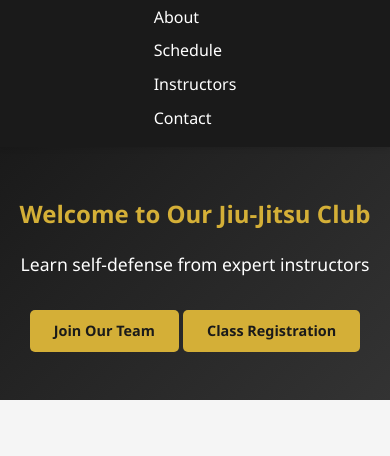
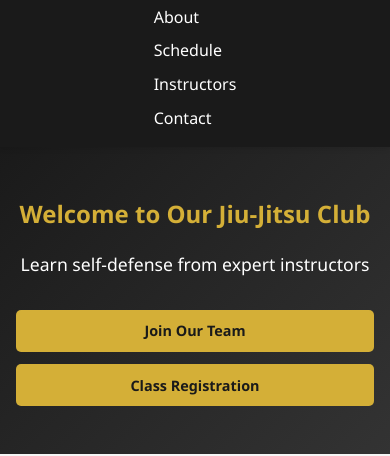
Before and after one commit to APV110/jiu-jitsu-club, a plain HTML site: page index.html in a window 390 px wide. Shown: the part 94-550 px from the top of the page. Drawn offline with Linux system fonts and the light colour scheme.

Commit message:
Update CSS - make hero buttons equal size and improve mobile spacing

```diff
--- a/css/style.css
+++ b/css/style.css
@@ -84,6 +84,18 @@ body {
 .hero-content p {
     font-size: 1.3rem;
     margin-bottom: 2rem;
+}
+
+.hero-buttons {
+    display: flex;
+    gap: 1rem;
+    justify-content: center;
+    flex-wrap: wrap;
+}
+
+.hero-buttons .btn {
+    flex: 0 1 200px;
+    min-width: 180px;
 }
 
 /* Buttons */
@@ -377,6 +389,16 @@ footer {
         font-size: 1.1rem;
     }
 
+    .hero-buttons {
+        flex-direction: column;
+        gap: 1rem;
+    }
+
+    .hero-buttons .btn {
+        flex: 1;
+        width: 100%;
+    }
+
     .feature-grid {
         grid-template-columns: 1fr;
     }
@@ -420,4 +442,13 @@ footer {
         padding: 0.6rem 1.5rem;
         font-size: 0.9rem;
     }
+
+    .hero-buttons {
+        flex-direction: column;
+        gap: 0.75rem;
+    }
+
+    .hero-buttons .btn {
+        width: 100%;
+    }
 }
```
